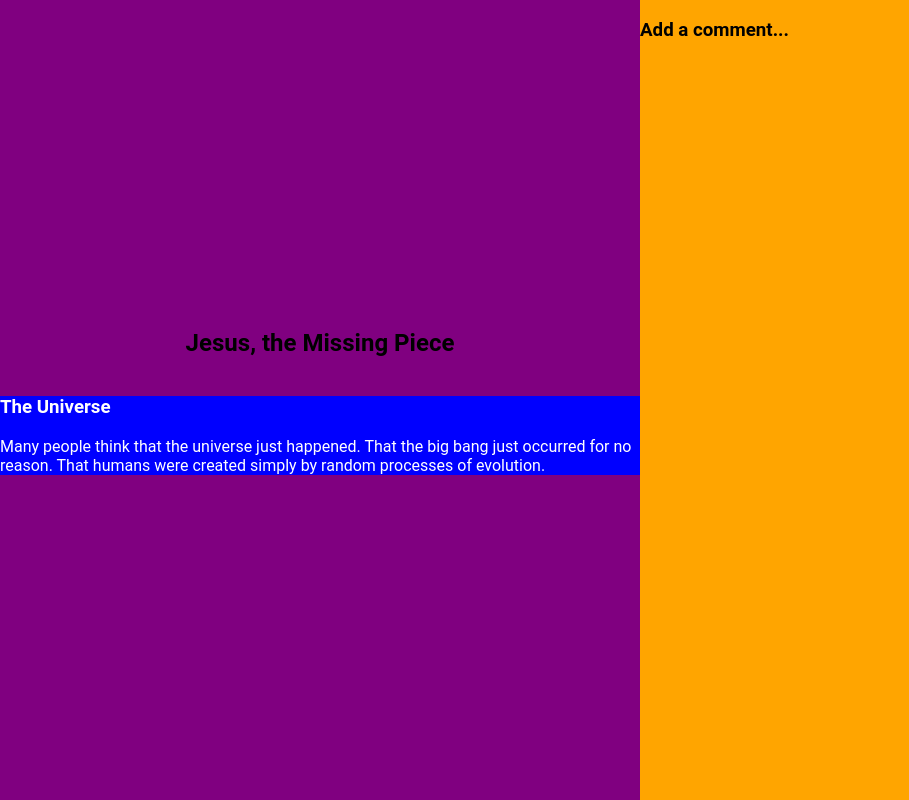
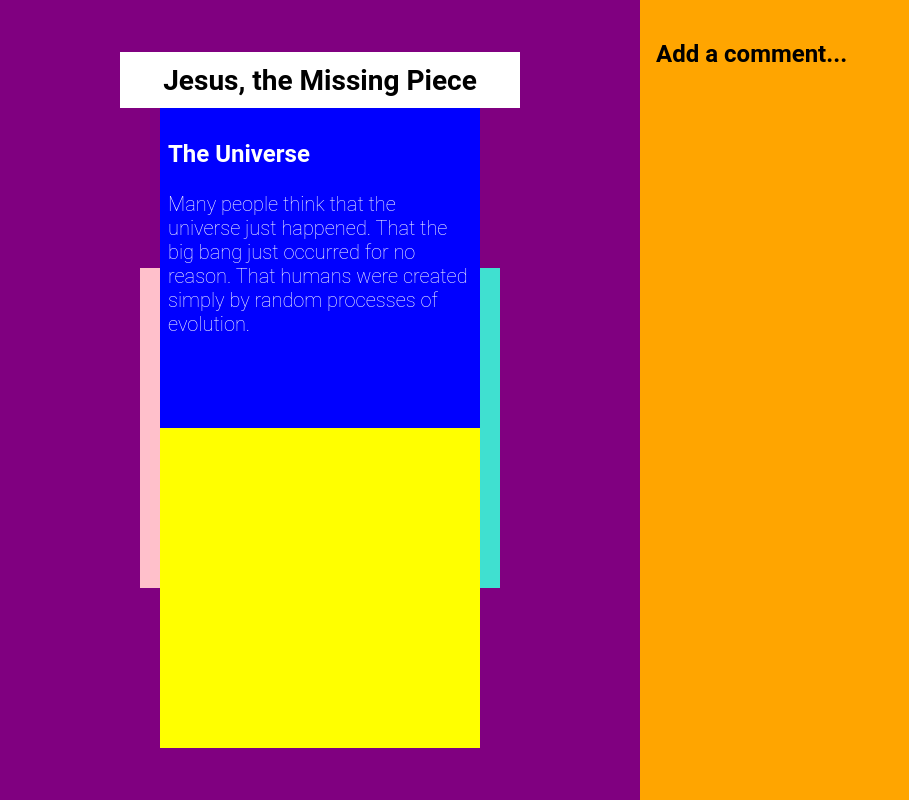
Before and after one commit to Spiritsword/j-j.vvideo, a plain HTML site: page tract.html in a window 1280 px wide. Shown: the whole page, without its empty margins (0-909 px from the left). Drawn offline with Linux system fonts and the light colour scheme.

Commit message:
Update tract.css
Window ratio II

```diff
--- a/css/tract.css
+++ b/css/tract.css
@@ -111,7 +111,7 @@ body {
     max-height: 40vmin;
     height: 10vmax;
     max-width: 5vmin;
-    width: 2.5vmax;
+    width: 1.25vmax;
     background-color: pink;
     float: left;
   }
@@ -120,7 +120,7 @@ body {
     max-height: 40vmin;
     height: 10vmax;
     max-width: 5vmin;
-    width: 2.5vmax;
+    width: 1.25vmax;
     background-color: turquoise;
     float: left;
   }
@@ -140,6 +140,80 @@ body {
     height: 20vmax;
     max-width: 80vmin;
     width: 20vmax;
+    background-color: yellow;
+    float: left;
+  }
+}
+
+@media (max-aspect-ratio: 2/1) and (min-aspect-ratio: 1/1) {
+  .comments-text-area {
+    padding: 2vmin;
+  }
+
+  h1 {
+    font-size: 4vmin;
+    font-weight: 700;
+  }
+
+  h2 {
+    font-size: 3.5vmin;
+    font-weight: 700;
+  }
+
+  h3 {
+    font-size: 3vmin;
+    font-weight: 700;
+  }
+
+  p {
+    font-size: 2.5vmin;
+    font-weight: 100;
+  }
+
+  .tract-title {
+    height: 7vmin;
+    width: 50vmin;
+    background-color: white;
+  }
+
+  .tract-content {
+    height: 80vmin;
+    width: 40vmin;
+    background-color: #6e0228;
+    display: flex;
+    flex-direction: column;
+  }
+
+  .carousel {
+    height: 80vmin;
+    width: 45vmin;
+  }
+
+  .carousel-left-arrow {
+    height: 40vmin;
+    width: 2.5vmin;
+    background-color: pink;
+    float: left;
+  }
+
+  .carousel-right-arrow {
+    height: 40vmin;
+    width: 2.5vmin;
+    background-color: turquoise;
+    float: left;
+  }
+
+  .tract-text {
+    height: 38vmin;
+    width: 38vmin;
+    background-color: blue;
+    float: left;
+    padding: 1vmin;
+  }
+
+  .tract-image {
+    height: 40vmin;
+    width: 40vmin;
     background-color: yellow;
     float: left;
   }
```
